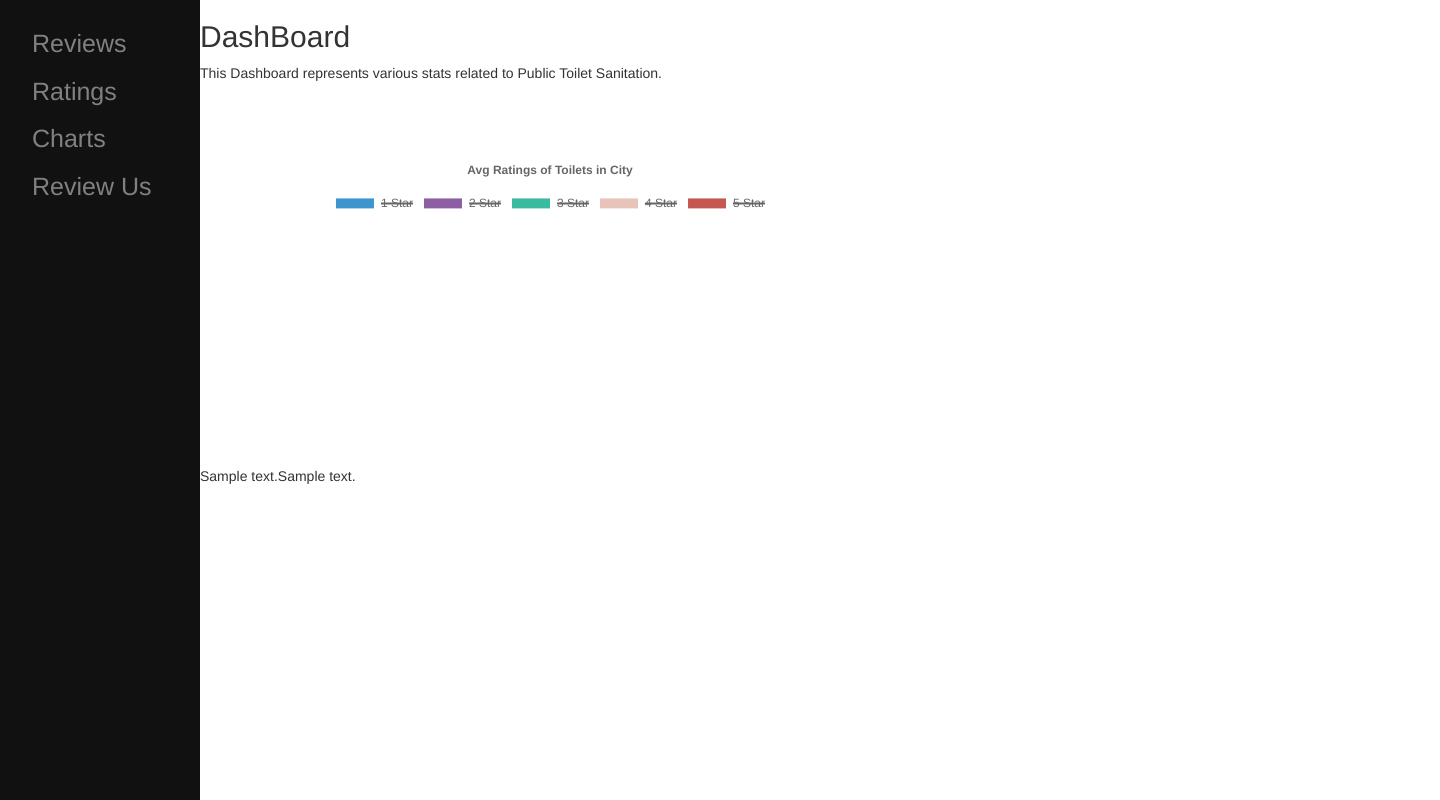
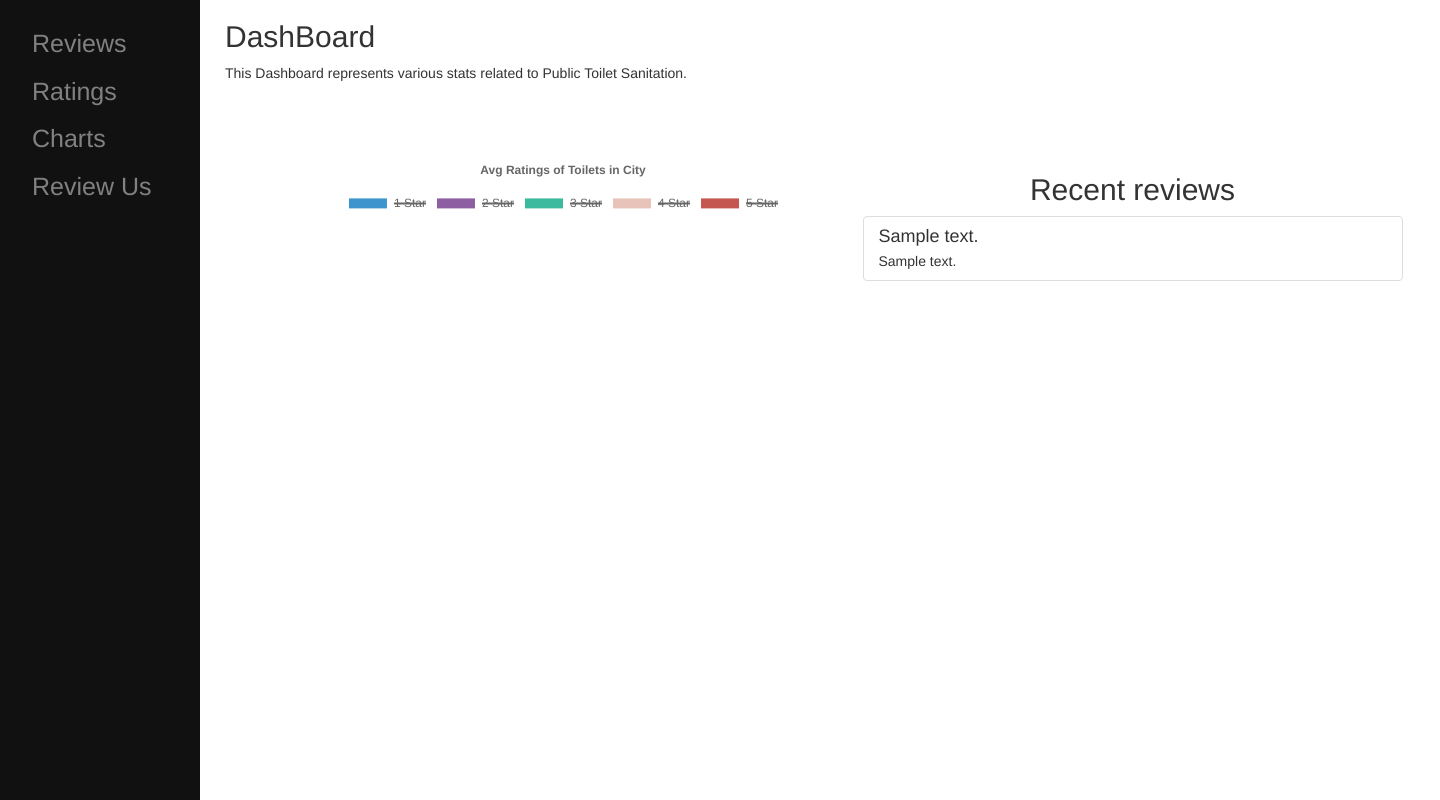
Before and after one commit to techytoes/publicSanitation, a Django app: a page that uses templates/dashboard.html in a window 1440 px wide. Run offline with Django 3.2, Linux system fonts and the light colour scheme; tables that the repository leaves empty hold one stand-in row (values such as "Sample post"); some libraries are stand-ins or nearby versions.

Commit message:
Modifies dashboard by adding address

```diff
--- a/templates/dashboard.html
+++ b/templates/dashboard.html
@@ -33,7 +33,7 @@
   }
 
   .main {
-      margin-left: 200px; /* Same as the width of the sidenav */
+      margin-left: 225px; /* Same as the width of the sidenav */
   }
 
   @media screen and (max-height: 450px) {
@@ -59,21 +59,23 @@
     <br>
     <br>
     <br>
-       <div class="container">
-      <div class="col-md-6">
-        <canvas id="pie-chart" width="800" height="450"></canvas>
+      <div class="container">
+        <div class="col-md-6">
+          <canvas id="pie-chart" width="800" height="450"></canvas>
+        </div>
+        <div class="col-md-6">
+          <center><h2>Recent reviews</h2></center>
+          <div class="list-group">
+            {% for ra, re in address_and_reviews %}
+            <div class="list-group-item">
+              <h4 class="list-group-item-heading">{{ re }}</h4>
+              <p class="list-group-item-text">{{ ra }}</p>
+            </div>
+            {% endfor %}
+          </div>
+        </div>
       </div>
-    </div>
   </div>
-        <div class="center">
-        {% for ra, re in address_and_reviews %}
-          <table>
-                 <p> <td>{{ re }}</td></p>
-              <p><td>{{ ra }}</td></p>
-              </tr>
-          </table>
-        {% endfor %}
-    </div>
   <script src="http://code.jquery.com/jquery-3.3.1.min.js"></script>
       <script src="https://cdnjs.cloudflare.com/ajax/libs/Chart.js/2.7.1/Chart.bundle.min.js"></script>
   <script>
```
